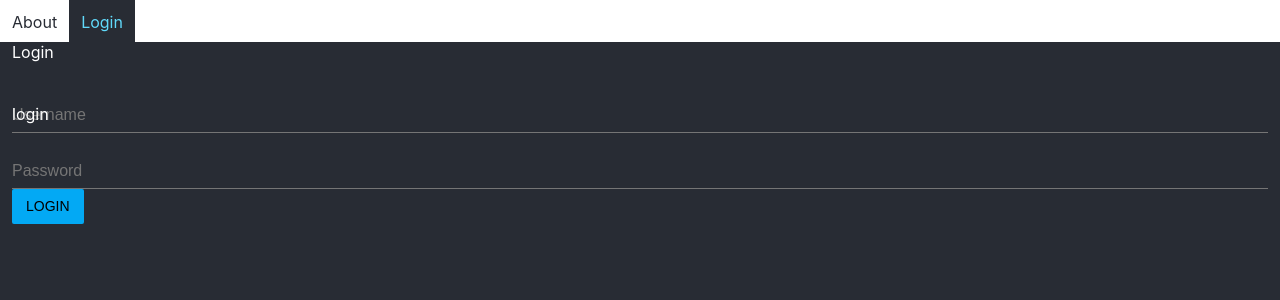
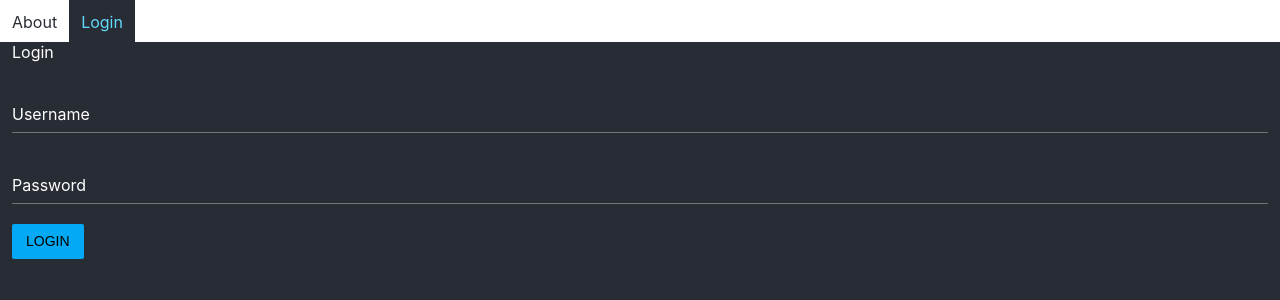
Before and after one commit to digitalpeople/digital-service-history-ui, a React app: page /login in a window 1280 px wide. Shown: the top 300 px of the page. Built offline with nearby package versions, Linux system fonts and the light colour scheme.

Commit message:
Modify login styles

```diff
--- a/src/components/login/login.jsx
+++ b/src/components/login/login.jsx
@@ -8,22 +8,32 @@ const Login = () => (
       <div className="form-group">
         <input
           type="text"
-          placeholder="Username"
           name="username"
           className="form-control"
           required
         />
-        <span className="form-highlight" />
-        <span className="form-bar" />
-        <span htmlFor="username" className="float-label">login</span>
+        <span
+          htmlFor="username"
+          className="label"
+        >
+          Username
+        </span>
       </div>
-      <input
-        type="password"
-        placeholder="Password"
-        name="password"
-        required
-      />
 
+      <div className="form-group">
+        <input
+          type="password"
+          name="password"
+          className="form-control"
+          required
+        />
+        <span
+          htmlFor="password"
+          className="label"
+        >
+          Password
+        </span>
+      </div>
       <button type="submit">Login</button>
 
     </article>
--- a/src/components/login/login.scss
+++ b/src/components/login/login.scss
@@ -10,7 +10,7 @@
   input {
     padding: 6px;
     box-sizing: border-box;
-
+    color: white;
     display: block;
     height: 36px;
     width: 100%;
@@ -24,7 +24,7 @@
     border-bottom: 1px solid #757575;
   }
 
-  .float-label {
+  .label {
     left: 0;
     top: 7px;
     font-size: 16px;
@@ -34,8 +34,8 @@
     transition: 0.2s ease all;
   }
 
-  .form-control:focus ~ .float-label,
-  .form-control:valid ~ .float-label {
+  .form-control:focus ~ .label,
+  .form-control:valid ~ .label {
     top: -18px;
     font-size: 12px;
   }
```
